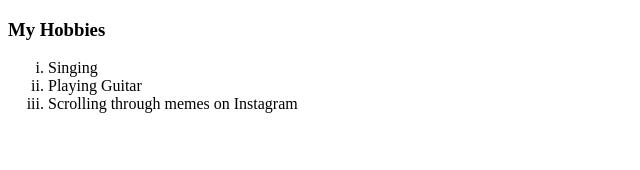
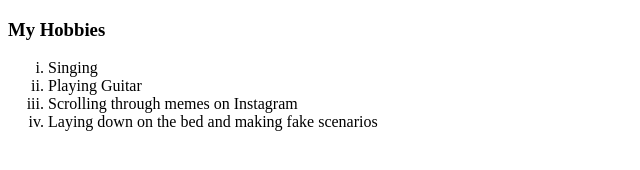
Before and after one commit to DronMadaan/portfolio, a plain HTML site: page hobbies.html in a window 1280 px wide. Shown: the whole page, without its empty margins (0-640 px from the left). Drawn offline with Linux system fonts and the light colour scheme.

Commit message:
Update hobbies.html

```diff
--- a/hobbies.html
+++ b/hobbies.html
@@ -10,6 +10,8 @@
         <li>Singing</li>
         <li>Playing Guitar</li>
         <li>Scrolling through memes on Instagram</li>
+        <li>Laying down on the bed and making fake scenarios</li>
+
     </ol>
   </body>
 </html>
```
